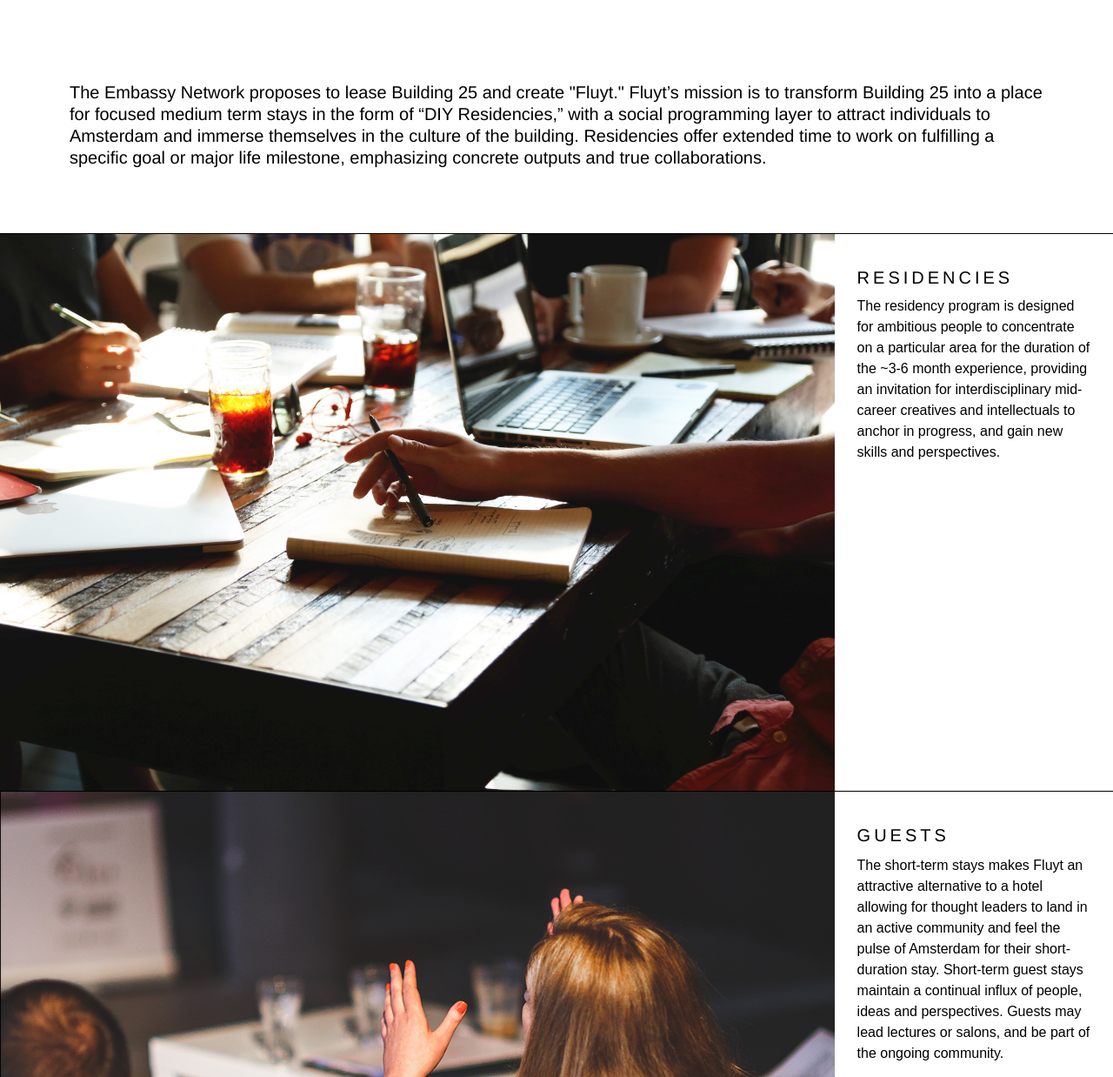
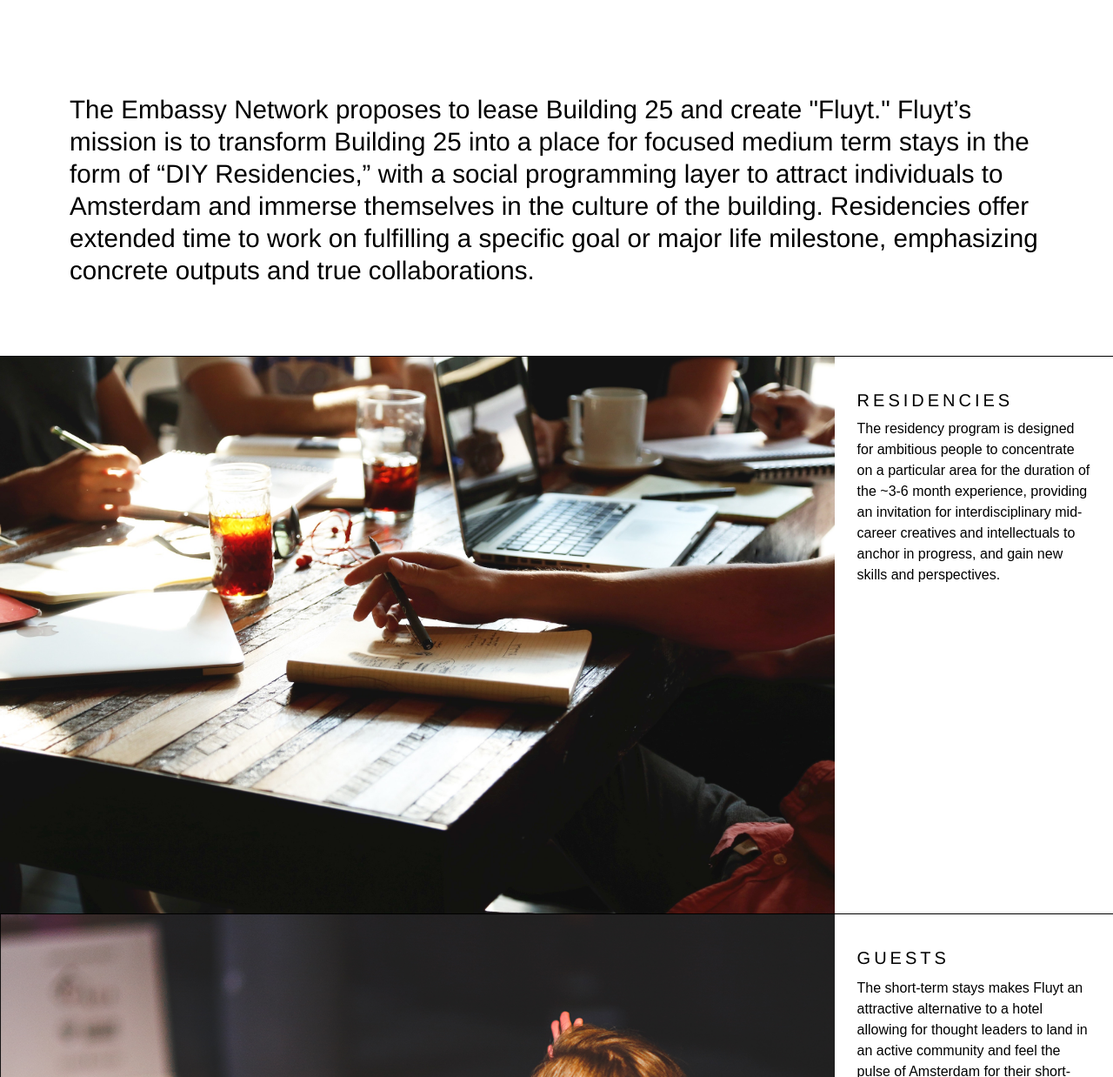
Before and after one commit to embassynetwork/fluyt.co, a Jekyll site: the page built from index.html, in a window 1280 px wide and 1400 px high, scrolled down 376 px. Shown: the part 162-1400 px from the top of the window at 87% size. Built offline with Jekyll 4.4.1, drawn with Linux system fonts in a browser that asks for light colours; nearby versions of some CDN libraries; a script that is not in the unit is left out.

Commit message:
summary text

```diff
--- a/css/main.css
+++ b/css/main.css
@@ -135,3 +135,7 @@ img, hr {
      font-size: 4em;
    }
 }
+
+.h3-bigger {
+	font-size: 1.85rem;
+}
--- a/index.html
+++ b/index.html
@@ -30,7 +30,8 @@ layout: main
 </header>
 
 <div id="fluyt" class="clearfix px2">
-	<div class="sm-col sm-col-12 md-col-12 lg-col-12 px4 py4"><h3 class="lighter">
+	<div class="sm-col sm-col-12 md-col-12 lg-col-12 px4 py4">
+	<h3 class="lighter h3-bigger">
 			The Embassy Network proposes to lease Building 25 and create "Fluyt." Fluyt’s mission is to transform Building 25 into a place for focused medium term stays in the form of “DIY Residencies,” with a social programming layer to attract individuals to Amsterdam and immerse themselves in the culture of the building. Residencies offer extended time to work on fulfilling a specific goal or major life milestone, emphasizing concrete outputs and true collaborations.
 	</h3></div>
 </div>
```
